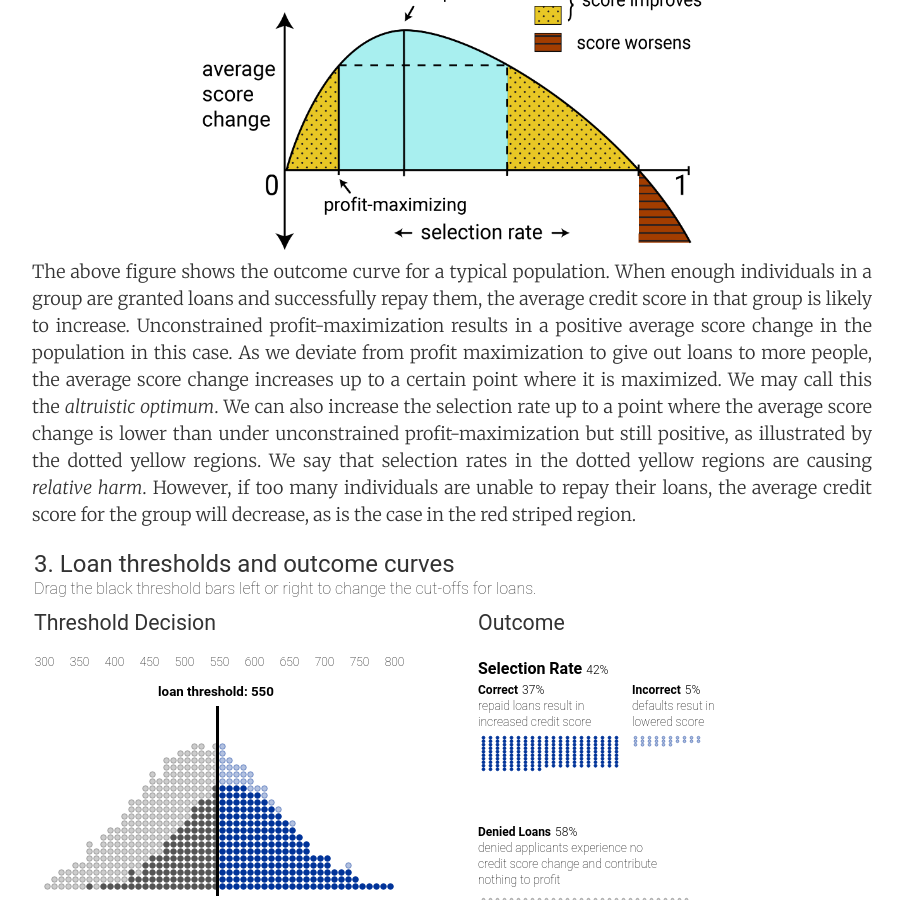
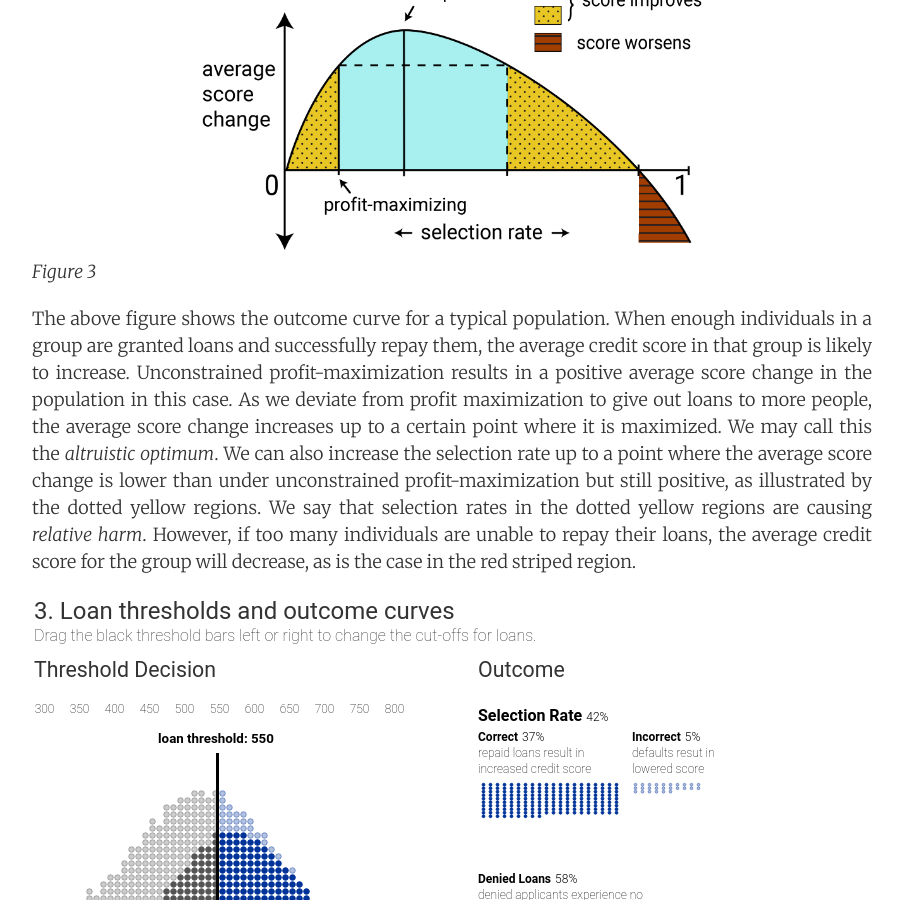
Before and after one commit to bairblog/bairblog.github.io, a Jekyll site: the page built from _posts/2018-05-17-delayed-impact.md, in a window 1280 px wide and 900 px high, scrolled down 2579 px. Shown: the whole window, without its empty margins (188-1091 px from the left). Built offline with Jekyll 4.4.1, drawn with Linux system fonts in a browser that asks for light colours; nearby versions of some CDN libraries.

Commit message:
quick figure numbering fix

```diff
--- a/_posts/2018-05-17-delayed-impact.md
+++ b/_posts/2018-05-17-delayed-impact.md
@@ -267,6 +267,11 @@ and benefit of the loaning decision to the individual.
 
 <center>
   <img src="/assets/delayed_impact/outcome_curve_blog.png" alt="drawing" style="width: 500px;"/>
+  <p>
+  <i>
+  Figure 3
+  </i>
+  </p>
 </center>
 
 
```
